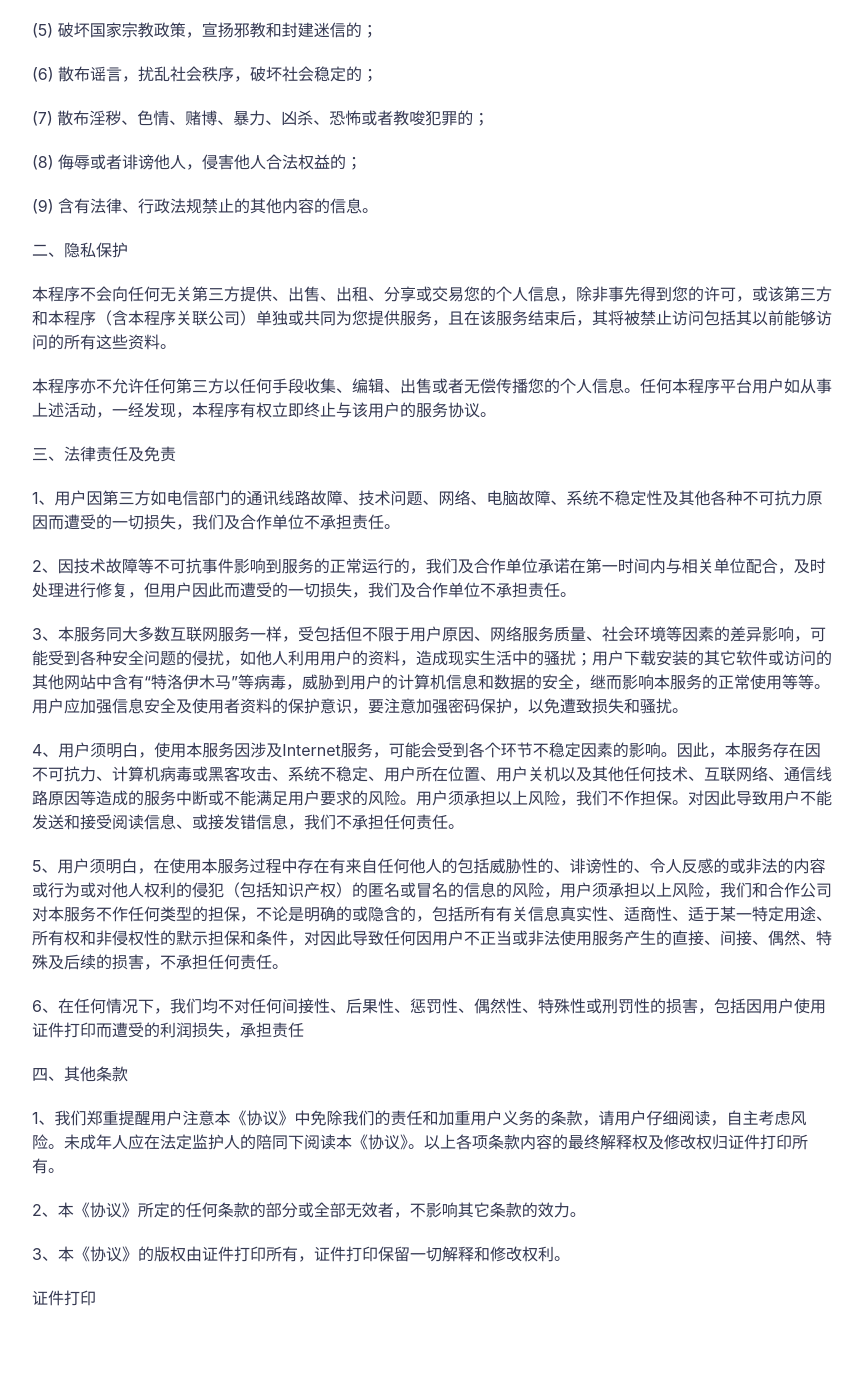
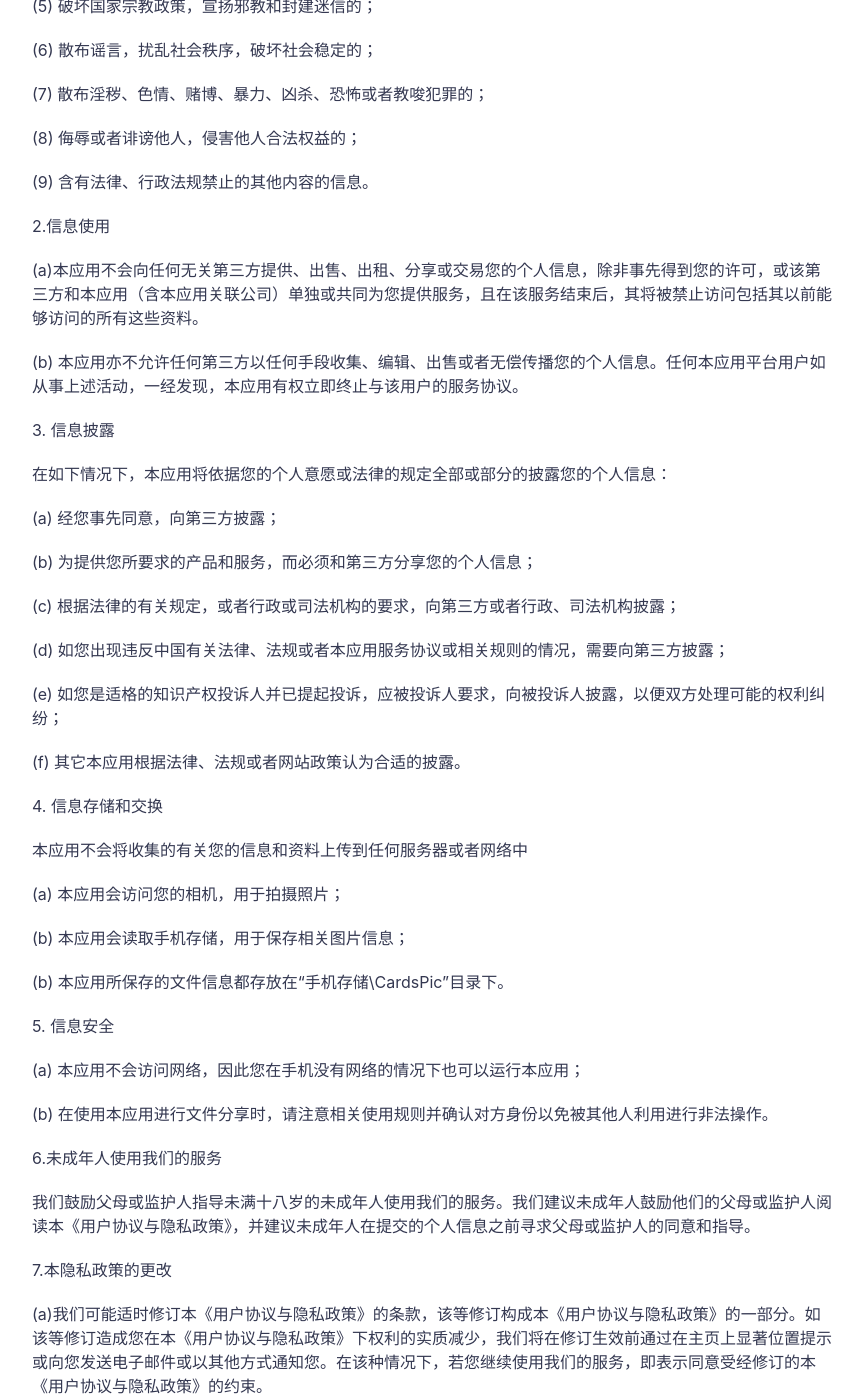
Before and after one commit to WangleSnow/wanglesnow.github.io, a Jekyll site: the page built from contact.md, in a window 1280 px wide and 1400 px high, scrolled down 918 px. Shown: the whole window, without its empty margins (208-1071 px from the left). Built offline with Jekyll 4.4.1, drawn with Linux system fonts in a browser that asks for light colours; some of the changed text lies outside the part shown.

Commit message:
Update certificate.html
修改隐私政策内容

```diff
--- a/_includes/certificate.html
+++ b/_includes/certificate.html
@@ -3,13 +3,13 @@
     <div class="content">
         <h1 class="content_top">证件打印使用条款和隐私政策</h1>
         <div class="page_faq">
-            <p class="sectionTitle">重要须知: </p>
+            <p class="sectionTitle">本政策仅适用于王为硕开发的证件打印产品或服务。 </p>
+            <p class="sectionTitle">最近更新日期：2022.4.16</p>
             <p class="textIndent">本程序尊重并保护所有使用服务用户的个人隐私权。为了给您提供更准确、更有个性化的服务，本程序会按照本隐私权政策的规定使用和披露您的个人信息。但本程序将以高度的勤勉、审慎义务对待这些信息。除本隐私权政策另有规定外，在未征得您事先许可的情况下，本程序不会将这些信息对外披露或向第三方提供。本程序会不时更新本隐私权政策。 您在同意本程序服务使用协议之时，即视为您已经同意本隐私权政策全部内容。本隐私权政策属于本程序服务使用协议不可分割的一部分。 </p>
-            <p class="sectionTitle">一、使用规则 </p>
+            <p class="sectionTitle">1.使用规则 </p>
 
-            <p>1、用户充分了解并同意，不得利用他人的名义传播任何信息。</p>
-            <p>2、证件打印提供的服务中可能包括广告，用户同意在使用过程中显示证件打印和第三方供应商、合作伙伴提供的广告。 </p>
-            <p>3、用户在使用证件打印时不能有以下违反国家规定的操作： </p>
+            <p>(a) 用户充分了解并同意，不得利用他人的名义传播任何信息。</p>
+            <p>(b) 用户在使用证件打印时不能有以下违反国家规定的操作： </p>
             <p>(1)&nbsp;反对宪法所确定的基本原则的； </p>
             <p>(2)&nbsp;危害国家安全，泄露国家秘密，颠覆国家政权，破坏国家统一的； </p>
             <p>(3)&nbsp;损害国家荣誉和利益的； </p>
@@ -20,30 +20,31 @@
             <p>(8)&nbsp;侮辱或者诽谤他人，侵害他人合法权益的； </p>
             <p>(9)&nbsp;含有法律、行政法规禁止的其他内容的信息。 </p>
 
-            <p class="sectionTitle">二、隐私保护 </p>
-            <p class="textIndent">本程序不会向任何无关第三方提供、出售、出租、分享或交易您的个人信息，除非事先得到您的许可，或该第三方和本程序（含本程序关联公司）单独或共同为您提供服务，且在该服务结束后，其将被禁止访问包括其以前能够访问的所有这些资料。 </p>
-            <p class="textIndent">本程序亦不允许任何第三方以任何手段收集、编辑、出售或者无偿传播您的个人信息。任何本程序平台用户如从事上述活动，一经发现，本程序有权立即终止与该用户的服务协议。</p>
-            <p class="sectionTitle">三、法律责任及免责 </p>
-            <p>1、用户因第三方如电信部门的通讯线路故障、技术问题、网络、电脑故障、系统不稳定性及其他各种不可抗力原因而遭受的一切损失，我们及合作单位不承担责任。 </p>
-            <p>2、因技术故障等不可抗事件影响到服务的正常运行的，我们及合作单位承诺在第一时间内与相关单位配合，及时处理进行修复，但用户因此而遭受的一切损失，我们及合作单位不承担责任。 </p>
-            <p>
-                3、本服务同大多数互联网服务一样，受包括但不限于用户原因、网络服务质量、社会环境等因素的差异影响，可能受到各种安全问题的侵扰，如他人利用用户的资料，造成现实生活中的骚扰；用户下载安装的其它软件或访问的其他网站中含有“特洛伊木马”等病毒，威胁到用户的计算机信息和数据的安全，继而影响本服务的正常使用等等。用户应加强信息安全及使用者资料的保护意识，要注意加强密码保护，以免遭致损失和骚扰。 </p>
-            <p>
-                4、用户须明白，使用本服务因涉及Internet服务，可能会受到各个环节不稳定因素的影响。因此，本服务存在因不可抗力、计算机病毒或黑客攻击、系统不稳定、用户所在位置、用户关机以及其他任何技术、互联网络、通信线路原因等造成的服务中断或不能满足用户要求的风险。用户须承担以上风险，我们不作担保。对因此导致用户不能发送和接受阅读信息、或接发错信息，我们不承担任何责任。 </p>
-            <p>
-                5、用户须明白，在使用本服务过程中存在有来自任何他人的包括威胁性的、诽谤性的、令人反感的或非法的内容或行为或对他人权利的侵犯（包括知识产权）的匿名或冒名的信息的风险，用户须承担以上风险，我们和合作公司对本服务不作任何类型的担保，不论是明确的或隐含的，包括所有有关信息真实性、适商性、适于某一特定用途、所有权和非侵权性的默示担保和条件，对因此导致任何因用户不正当或非法使用服务产生的直接、间接、偶然、特殊及后续的损害，不承担任何责任。 </p>
-            <p>
-            <p>
-                6、在任何情况下，我们均不对任何间接性、后果性、惩罚性、偶然性、特殊性或刑罚性的损害，包括因用户使用证件打印而遭受的利润损失，承担责任 </p>
-            <p class="sectionTitle">四、其他条款 </p>
-            <p>
-                1、我们郑重提醒用户注意本《协议》中免除我们的责任和加重用户义务的条款，请用户仔细阅读，自主考虑风险。未成年人应在法定监护人的陪同下阅读本《协议》。以上各项条款内容的最终解释权及修改权归证件打印所有。 </p>
-            <p>2、本《协议》所定的任何条款的部分或全部无效者，不影响其它条款的效力。 </p>
-
-            <p>3、本《协议》的版权由证件打印所有，证件打印保留一切解释和修改权利。 </p>
-            </p>
-            <p>证件打印 </p>
-            <h3>&nbsp;</h3>
+            <p class="sectionTitle">2.信息使用 </p>
+            <p class="textIndent">(a)本应用不会向任何无关第三方提供、出售、出租、分享或交易您的个人信息，除非事先得到您的许可，或该第三方和本应用（含本应用关联公司）单独或共同为您提供服务，且在该服务结束后，其将被禁止访问包括其以前能够访问的所有这些资料。 </p>
+            <p class="textIndent">(b) 本应用亦不允许任何第三方以任何手段收集、编辑、出售或者无偿传播您的个人信息。任何本应用平台用户如从事上述活动，一经发现，本应用有权立即终止与该用户的服务协议。</p>
+            <p class="sectionTitle">3. 信息披露 </p>
+            <p>在如下情况下，本应用将依据您的个人意愿或法律的规定全部或部分的披露您的个人信息：</p>
+                <p>(a) 经您事先同意，向第三方披露；</p>
+                <p>(b) 为提供您所要求的产品和服务，而必须和第三方分享您的个人信息；</p>
+                <p>(c) 根据法律的有关规定，或者行政或司法机构的要求，向第三方或者行政、司法机构披露；</p>
+                <p>(d) 如您出现违反中国有关法律、法规或者本应用服务协议或相关规则的情况，需要向第三方披露；</p>
+                <p>(e) 如您是适格的知识产权投诉人并已提起投诉，应被投诉人要求，向被投诉人披露，以便双方处理可能的权利纠纷；</p>
+                <p>(f) 其它本应用根据法律、法规或者网站政策认为合适的披露。</p>
+            <p class="sectionTitle">4. 信息存储和交换 </p>
+            <p>本应用不会将收集的有关您的信息和资料上传到任何服务器或者网络中</p>
+                <p>(a) 本应用会访问您的相机，用于拍摄照片；</p>
+                <p>(b) 本应用会读取手机存储，用于保存相关图片信息；</p>
+                <p>(b) 本应用所保存的文件信息都存放在“手机存储\CardsPic”目录下。</p>
+            <p class="sectionTitle">5. 信息安全 </p>
+            <p>(a) 本应用不会访问网络，因此您在手机没有网络的情况下也可以运行本应用；</p>
+            <p>(b) 在使用本应用进行文件分享时，请注意相关使用规则并确认对方身份以免被其他人利用进行非法操作。</p>
+            <p class="sectionTitle">6.未成年人使用我们的服务 </p>
+            <p>我们鼓励父母或监护人指导未满十八岁的未成年人使用我们的服务。我们建议未成年人鼓励他们的父母或监护人阅读本《用户协议与隐私政策》，并建议未成年人在提交的个人信息之前寻求父母或监护人的同意和指导。</p>
+            <p class="sectionTitle">7.本隐私政策的更改 </p>
+            <p>(a)我们可能适时修订本《用户协议与隐私政策》的条款，该等修订构成本《用户协议与隐私政策》的一部分。如该等修订造成您在本《用户协议与隐私政策》下权利的实质减少，我们将在修订生效前通过在主页上显著位置提示或向您发送电子邮件或以其他方式通知您。在该种情况下，若您继续使用我们的服务，即表示同意受经修订的本《用户协议与隐私政策》的约束。
+            <p class="sectionTitle">8.与我们联系 </p>
+            <p>如您对本应用以及本政策有任何建议或者疑问，可以通过邮件与我们联系：wwssnow@163.com</p>
         </div>
     </div>
 </div>
```
